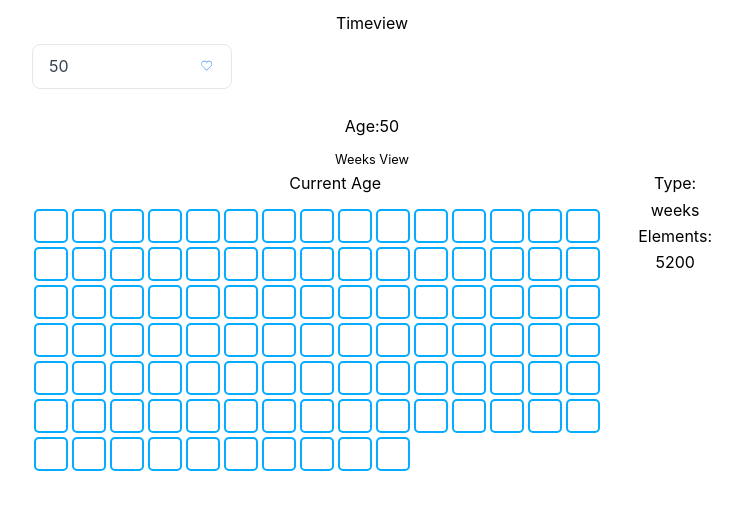
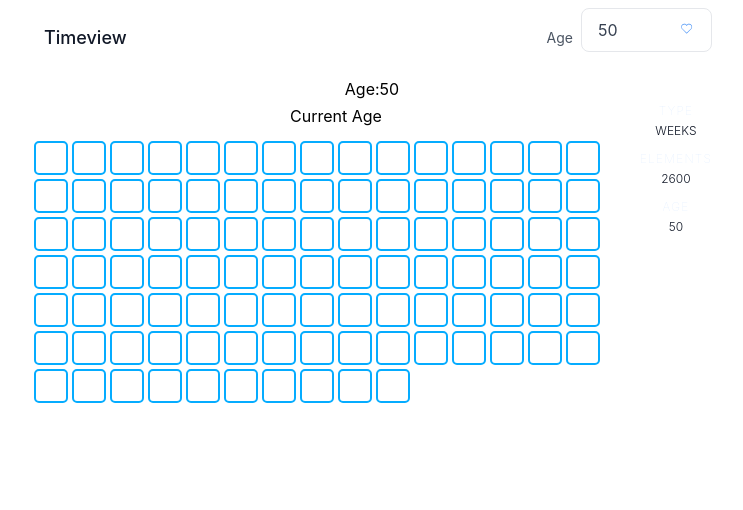
Before and after one commit to cramk/timeview, a React (Create React App) app: page / in a window 1280 px wide. Shown: the top 510 px of the page, without its empty margins (268-1011 px from the left). Built offline with nearby package versions, Linux system fonts and the light colour scheme.

Commit message:
Tailwind + some logic, next is dark theme

```diff
--- a/src/App.css
+++ b/src/App.css
@@ -9,7 +9,7 @@ main {
   margin: 0 auto;
   max-width: 680px;
 
-  padding: 10px 0;
+
   text-align: center;
 }
 h1 {
--- a/src/App.js
+++ b/src/App.js
@@ -13,10 +13,26 @@ class App extends React.Component {
   render() {
     return (
       <main>
-        <h1>Timeview</h1>
-        <AgeEntry onSetAge={this.handleAge} age={this.state.age} /> Age:
+        <header className="text-gray-600 body-font">
+          <div className="container mx-auto flex flex-wrap flex-col md:flex-row items-center">
+            <a className="flex title-font font-medium items-center text-gray-900 mb-4 md:mb-0">
+              <span className="ml-3 mr-3 text-lg">Timeview</span>
+            </a>
+            <nav className="md:ml-auto flex flex-wrap items-center text-base justify-center"></nav>
+            <label htmlFor="ageentry" className="text-gray-600 mr-2 text-sm">
+              Age
+            </label>
+            <AgeEntry
+              id="ageentry"
+              onSetAge={this.handleAge}
+              age={this.state.age}
+              className="inline-flex items-center bg-gray-100 border-0 py-1 px-3 focus:outline-none hover:bg-gray-200 rounded text-base mt-4 md:mt-0"
+            />
+          </div>
+        </header>
+        Age:
         {this.state.age}
-        <WeeksView />
+        <WeeksView age={this.state.age} />
       </main>
     );
   }
--- a/src/components/Display.js
+++ b/src/components/Display.js
@@ -1,5 +1,6 @@
 import React from "react";
 import Board from "./Board";
+import DisplayInfo from "./DisplayInfo";
 import "./css/Display.css";
 
 class Display extends React.Component {
@@ -9,12 +10,11 @@ class Display extends React.Component {
         <div className="display-board">
           <Board />
         </div>
-        <div className="display-info">
-          <div>{/* status */}</div>
-          <ol>{/* TODO */}</ol>
-          <ol>Type: {this.props.type}</ol>
-          <ol>Elements: {this.props.elements}</ol>
-        </div>
+        <DisplayInfo
+          type={this.props.type}
+          age={this.props.age}
+          elements={this.props.elements}
+        />
       </div>
     );
   }
--- /dev/null
+++ b/src/components/DisplayInfo.js
@@ -0,0 +1,31 @@
+import React from "react";
+
+import "./css/DisplayInfo.css";
+
+class DisplayInfo extends React.Component {
+  render() {
+    return (
+      <div className="display-info">
+        <h2 className="tracking-widest text-xs title-font font-thin text-blue-100 mb-1">
+          TYPE
+        </h2>
+        <h1 className="title-font text-xs font-light text-gray-900 mb-3">
+          {this.props.type}
+        </h1>
+        <h2 className="tracking-widest text-xs title-font font-thin text-blue-100 mb-1">
+          ELEMENTS
+        </h2>
+        <h1 className="title-font text-xs font-light text-gray-900 mb-3">
+          {this.props.elements}
+        </h1>
+        <h2 className="tracking-widest text-xs title-font font-thin text-blue-100 mb-1">
+          AGE
+        </h2>
+        <h1 className="title-font text-xs font-light text-gray-900 mb-3">
+          {this.props.age}
+        </h1>
+      </div>
+    );
+  }
+}
+export default DisplayInfo;
--- a/src/styles/tailwind.css
+++ b/src/styles/tailwind.css
@@ -1,3 +1,4 @@
 @tailwind base;
 @tailwind components;
 @tailwind utilities;
+@tailwind typography;
--- a/src/views/WeeksView.js
+++ b/src/views/WeeksView.js
@@ -1,18 +1,18 @@
-import React from "react";
-
+import React, { useState, useEffect } from "react";
 import Display from "../components/Display";
 
-function App() {
-  const EXPECTED_AGE = 100; // 100 years
-  const WEEKS_IN_LIFE = EXPECTED_AGE * 52;
-
+function WeeksView(props) {
+  const [weeks, setWeeks] = useState(props.age * 52);
+  console.log("age", props.age);
+  useEffect(() => {
+    setWeeks(props.age * 52);
+  }, [props.age]);
+  console.log(`state is ${JSON.stringify(weeks)}`);
   return (
     <main>
-      <small>Weeks View</small>
-
-      <Display type="weeks" elements={WEEKS_IN_LIFE}></Display>
+      <Display type="WEEKS" elements={weeks} age={props.age}></Display>
     </main>
   );
 }
 
-export default App;
+export default WeeksView;
```
Also changed, not shown: src/views/WeeksView copy.js (added, +34 -0 lines), src/components/css/DisplayInfo.css (added).
